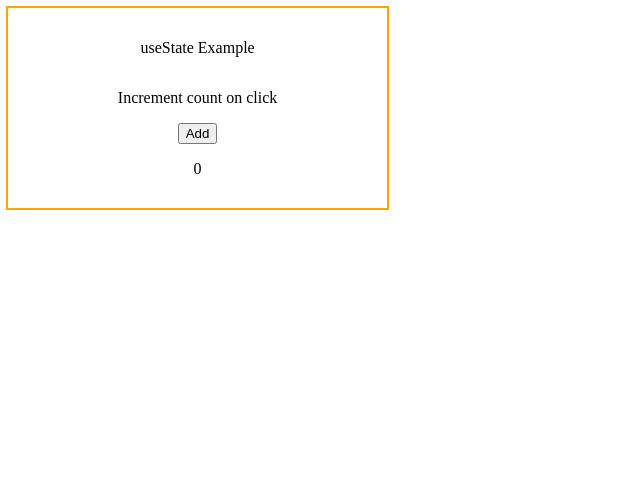
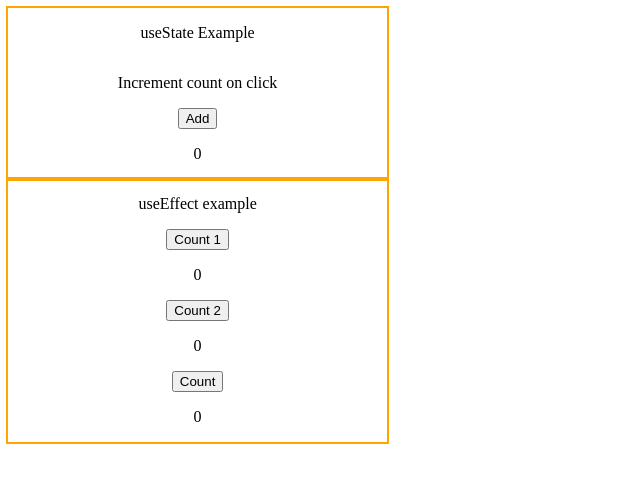
Before and after one commit to jDelille/React-hooks, a React (Create React App) app: page / in a window 1280 px wide. Shown: the top 482 px of the page, without its empty margins (0-640 px from the left). Built offline with nearby package versions, Linux system fonts and the light colour scheme.

Commit message:
added useEffect example

```diff
--- a/src/App.js
+++ b/src/App.js
@@ -1,9 +1,11 @@
+import UseEffectHook from './useEffect/UseEffectHook';
 import UseStateHook from './useState/UseStateHook';
 
 function App() {
 	return (
 		<div className='App'>
 			<UseStateHook />
+			<UseEffectHook />
 		</div>
 	);
 }
--- a/src/styles/styles.scss
+++ b/src/styles/styles.scss
@@ -1,7 +1,7 @@
 .example-box {
 	outline: 2px solid orange;
 	width: 30%;
-	height: 200px;
+	height: auto;
 	display: flex;
 	align-items: center;
 	flex-direction: column;
--- /dev/null
+++ b/src/useEffect/UseEffectHook.js
@@ -0,0 +1,29 @@
+// useEffect hook
+import React, { useEffect, useState } from 'react';
+import '../styles/styles.scss';
+
+const UseEffectHook = () => {
+	// set the three different counters
+	const [count, setCount] = useState(0);
+	const [count2, setCount2] = useState(0);
+	const [count3, setCount3] = useState(0);
+
+	// useEffect to console.log number of clicks each time count 2 is clicked.
+	useEffect(() => {
+		console.log(`You have clicked ${count2} number of times.`);
+	}, [count2]);
+
+	return (
+		<div className='example-box'>
+			<p> useEffect example</p>
+			<button onClick={() => setCount(count + 1)}>Count 1</button>
+			<p>{count}</p>
+			<button onClick={() => setCount2(count2 + 1)}>Count 2</button>
+			<p>{count2}</p>
+			<button onClick={() => setCount3(count3 + 1)}>Count </button>
+			<p>{count3}</p>
+		</div>
+	);
+};
+
+export default UseEffectHook;
```
